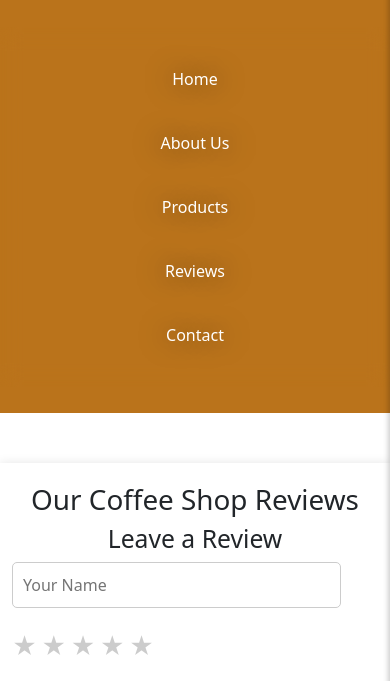
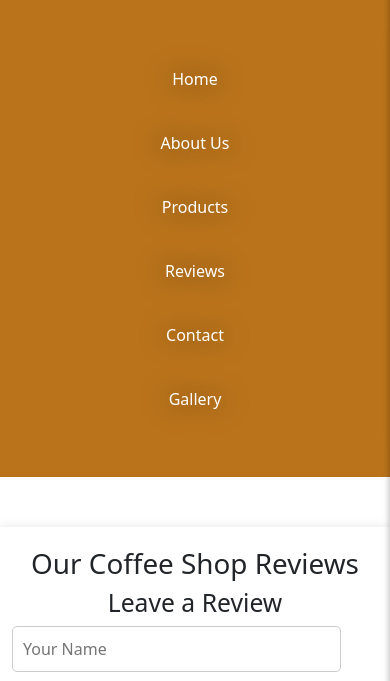
Before and after one commit to Caravanned/Kaskada, a plain HTML site: page reviews.html in a window 390 px wide. Both pictures are taken after a click on the item 82 px from the left and 85 px from the top of the page. Shown: the part 103-784 px from the top of the page. Drawn offline with nearby package versions, Linux system fonts and the light colour scheme.

Commit message:
Update reviews.html

```diff
--- a/reviews.html
+++ b/reviews.html
@@ -21,7 +21,7 @@
                     <li class="hide-on-mobile"><a href="index.html">Home</a></li>
                     <li class="hide-on-mobile"><a href="about.html">About</a></li>
                     <li class="hide-on-mobile"><a href="MenuPage.html">Products</a></li>
-                <li class="hide-on-mobile"><a href="gallery.html">Contact</a></li>
+                    <li class="hide-on-mobile"><a href="gallery.html">Gallery</a></li>
                     <li class="hide-on-desktop" onclick = showMenu()><i class="bi bi-list"></i></li>
                     <li class="hide-on-mobile"><a href="reviews.html">Review</a></li>
                     <li class="hide-on-mobile"><a href="contact.html">Contact</a></li>
@@ -39,6 +39,7 @@
                         <li><a href="MenuPage.html">Products</a></li>
                         <li><a href="reviews.html">Reviews</a></li>
                         <li><a href="contact.html">Contact</a></li>
+                        <li><a href="gallery.html">Gallery</a></li>
                     </ul>
                 </nav>
             </div>
```
Lines whose indentation alone changed are shown as unchanged.
